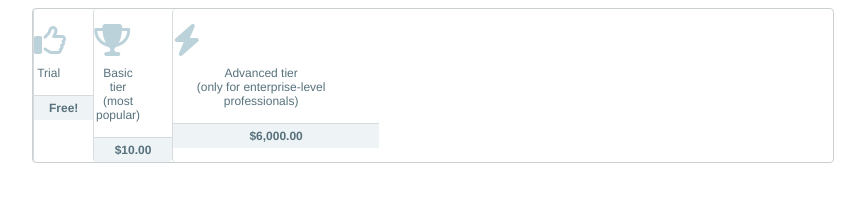
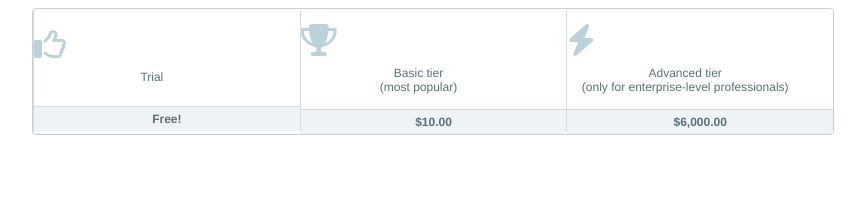
Before and after one commit to KenzieAcademy-Students/basiccss-flexbox-activity-franck-Kone, a plain HTML site: page index.html in a window 1280 px wide. Shown: the whole page, without its empty margins (207-1072 px from the left). Drawn offline with Linux system fonts and the light colour scheme.

Commit message:
give same size to children div and fix items organization

```diff
--- a/style.css
+++ b/style.css
@@ -27,7 +27,11 @@ html {
     border-left: 1px solid #d7dbdd;
     overflow: hidden;
     /* As a flex item: flex-grow, flex-shrink, flex-basis */
+    flex-basis: 300px;
     /* As a flex container: display, flex-direction, justify-content, align-items */
+    display: flex;
+    flex-direction: column;
+    justify-content: space-around;
 }
 
 .card-description {
```
